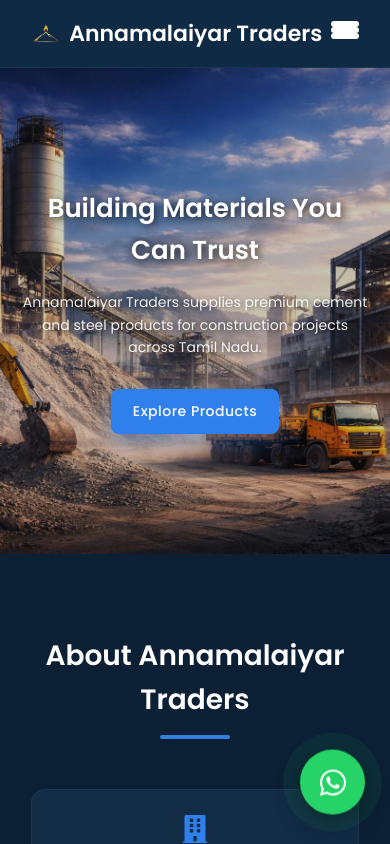
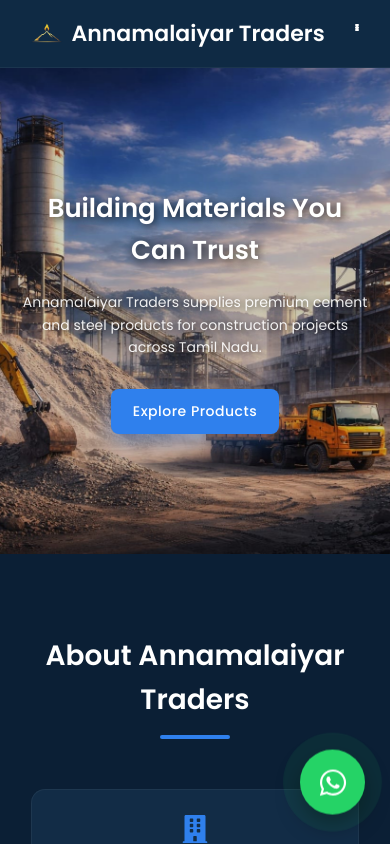
Before and after one commit to Abirami-web-prog/annamalaiyar-traders-website, a React (Create React App) app: page / in a window 390 px wide. Shown: the top 844 px of the page. Built offline with nearby package versions, Linux system fonts and the light colour scheme.

Commit message:
updating hamburger

```diff
--- a/src/index.css
+++ b/src/index.css
@@ -185,22 +185,24 @@ color:#2f80ed;
 
 .menu-icon{
 display:none;
-width:30px;
-height:25px;
+width:28px;
+height:20px;
 flex-direction:column;
 justify-content:space-between;
 cursor:pointer;
+align-items: center;
+
 
 }
 
 .menu-icon span{
 display:block;
-height:2px;
-width:28px;
+height:2.5px;
+width:100%;
 background:white;
 border-radius:5px;
 transition:0.3s;
-padding: 3px;
+
 }
 
 /* hamburger animation */
```
